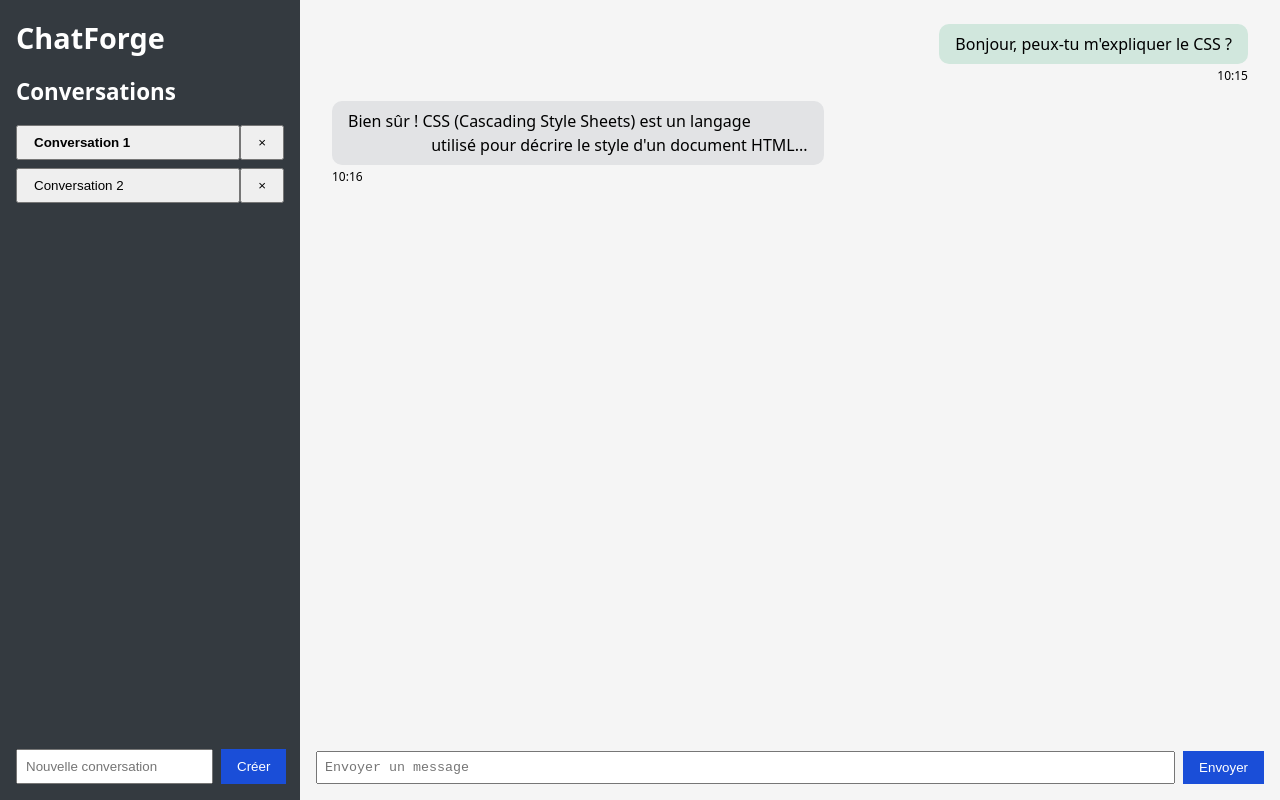
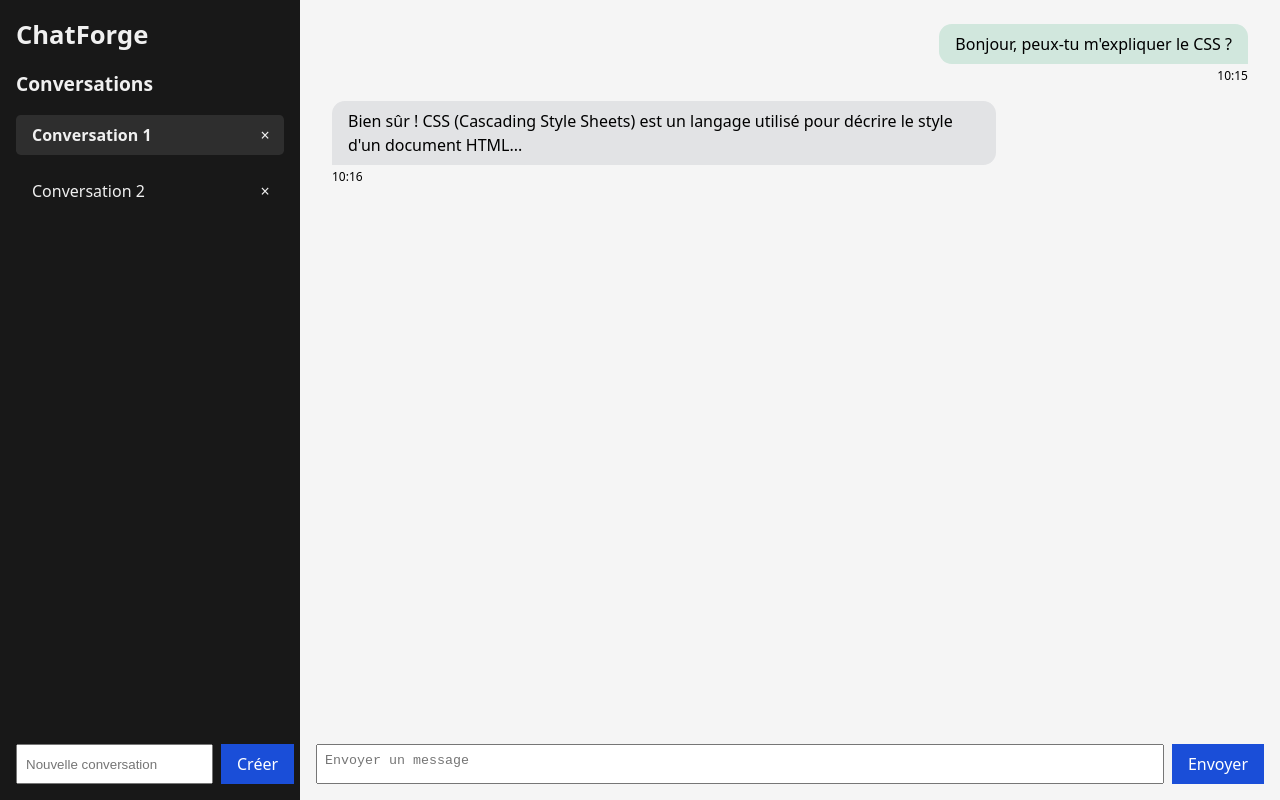
Before and after one commit to FrancoisNovais/ChatForge, a Svelte app: page / in a window 1280 px wide. Built offline with nearby package versions, Linux system fonts and the light colour scheme.

Commit message:
Extraction du composant ConversationItem et amélioration du CSS

```diff
--- a/src/App.svelte
+++ b/src/App.svelte
@@ -1,4 +1,5 @@
 <script>
+    import ConversationItem from "./components/ConversationItem.svelte";
 </script>
 
 <div class="app">
@@ -7,26 +8,9 @@
             <h1 class="sidebar__title">ChatForge</h1>
             <div class="sidebar__conversations">
                 <h2 class="sidebar__conversations-title">Conversations</h2>
-                <div class="sidebar__conversation">
-                    <button
-                        class="sidebar__conversation-button sidebar__conversation-button--selected"
-                    >
-                        Conversation 1
-                    </button>
-                    <button
-                        class="sidebar__conversation-delete"
-                        aria-label="Supprimer">×</button
-                    >
-                </div>
-                <div class="sidebar__conversation">
-                    <button class="sidebar__conversation-button"
-                        >Conversation 2</button
-                    >
-                    <button
-                        class="sidebar__conversation-delete"
-                        aria-label="Supprimer">×</button
-                    >
-                </div>
+
+                <ConversationItem title="Conversation 1" selected={true} />
+                <ConversationItem title="Conversation 2" />
             </div>
         </nav>
         <form class="sidebar__form">
@@ -69,6 +53,13 @@
 </div>
 
 <style>
+    html,
+    body {
+        height: 100%;
+        margin: 0;
+        padding: 0;
+        overflow: hidden;
+    }
     .app {
         display: flex;
         flex-direction: column;
@@ -76,14 +67,13 @@
         width: 100vw;
         overflow: hidden;
         position: relative;
+        height: 100vh;
     }
 
     .app__sidebar {
         background: var(--color-bg-sidebar);
-        color: white;
+        color: var(--color-text-sidebar);
         padding: 1rem;
-        position: relative;
-        z-index: 10;
         flex-shrink: 0;
     }
 
@@ -96,8 +86,6 @@
         display: flex;
         flex-direction: column;
         overflow: hidden;
-        position: relative;
-        z-index: 1;
     }
 
     /* Sidebar */
@@ -108,36 +96,13 @@
     }
 
     .sidebar__title {
-        font-size: 1.8rem;
+        font-size: 1.6rem;
         margin-bottom: 1rem;
     }
 
     .sidebar__conversations-title {
-        font-size: 1.4rem;
+        font-size: 1.2rem;
         margin-bottom: 1rem;
-    }
-
-    .sidebar__conversation {
-        display: flex;
-        justify-content: space-between;
-        align-items: center;
-        margin-bottom: 0.5rem;
-    }
-
-    .sidebar__conversation-button {
-        flex-grow: 1;
-        text-align: left;
-        padding: 0.5rem 1rem;
-        cursor: pointer;
-    }
-
-    .sidebar__conversation-button--selected {
-        font-weight: bold;
-    }
-
-    .sidebar__conversation-delete {
-        padding: 0.5rem 1rem;
-        cursor: pointer;
     }
 
     .sidebar__form {
@@ -187,8 +152,7 @@
 
     .chat__bubble {
         padding: 0.5rem 1rem;
-        border-radius: 10px;
-        white-space: pre-wrap;
+        border-radius: 0.8rem;
     }
 
     .chat__message--user {
@@ -196,6 +160,7 @@
     }
     .chat__message--user .chat__bubble {
         background: var(--color-bg-user);
+        border-bottom-right-radius: 0;
         text-align: right;
     }
     .chat__message--user .chat__date {
@@ -207,6 +172,7 @@
     }
     .chat__message--ai .chat__bubble {
         background: var(--color-bg-assistant);
+        border-bottom-left-radius: 0;
         text-align: left;
     }
     .chat__message--ai .chat__date {
--- a/src/app.css
+++ b/src/app.css
@@ -3,13 +3,21 @@
     --color-bg-button: #1a4ed8;
     --color-bg-button-hover: #123ec0;
     --color-bg-button-active: #0f4ea1;
-    --color-bg-sidebar: #343a40;
+    --color-bg-cancel: #ef4444;
+    --color-bg-cancel-hover: #b91c1c;
+    --color-bg-cancel-active:  #dc2626;
+    --color-bg-sidebar: #181818;
+    --color-bg-sidebar-item-hover: #3a3a3a;
+    --color-bg-sidebar-item-selected: #2e2e2e;
+    --color-bg-sidebar-item-hover: #3a3a3a;
     --color-bg-main: #f5f5f5;
     --color-bg-user: #d1e7dd;
     --color-bg-assistant: #e2e3e5;
 
     --font-sans: system-ui, -apple-system, Segoe UI, Roboto, Ubuntu, Cantarell,
     sans-serif;
+
+    --color-text-sidebar: #f0f0f0;
 }
 
  * {
@@ -26,3 +34,8 @@ body {
     background: var(--bg-main);
     font-family: var(--font-sans);
 }
+
+button{
+    font: inherit;
+    color: inherit;
+}
--- /dev/null
+++ b/src/components/ConversationItem.svelte
@@ -0,0 +1,89 @@
+<script>
+    export let title = "";
+    export let selected = false;
+</script>
+
+<div class="sidebar__conversation">
+    <div
+        class="sidebar__conversation-button-wrapper {selected
+            ? 'sidebar__conversation-button-wrapper--selected'
+            : ''}"
+    >
+        <button
+            class="sidebar__conversation-button {selected
+                ? 'sidebar__conversation-button--selected'
+                : ''}"
+        >
+            {title}
+        </button>
+        <button class="sidebar__conversation-delete" aria-label="Supprimer">
+            ×
+        </button>
+    </div>
+</div>
+
+<style>
+    .sidebar__conversation {
+        display: flex;
+        justify-content: space-between;
+        align-items: center;
+        margin-bottom: 0.5rem;
+    }
+
+    /* Wrapper du bouton + delete */
+    .sidebar__conversation-button-wrapper {
+        display: flex;
+        align-items: center;
+        width: 100%;
+        margin-bottom: 0.5rem;
+        border-radius: 0.3rem;
+        cursor: pointer;
+        transition: background-color 0.2s;
+    }
+
+    /* Fond au survol */
+    .sidebar__conversation-button-wrapper:hover {
+        background-color: var(--color-bg-sidebar-item-hover);
+    }
+
+    /* Fond si sélectionné */
+    .sidebar__conversation-button-wrapper--selected {
+        background-color: var(--color-bg-sidebar-item-selected);
+    }
+
+    /* Le bouton de titre */
+    .sidebar__conversation-button {
+        flex-grow: 1;
+        text-align: left;
+        padding: 0.5rem 1rem;
+        background: none;
+        border: none;
+        color: inherit;
+    }
+
+    /* Titre en gras si sélectionné */
+    .sidebar__conversation-button--selected {
+        font-weight: bold;
+    }
+
+    /* Le bouton de suppression */
+    .sidebar__conversation-delete {
+        padding: 0 0.4rem;
+        background: none;
+        border: none;
+        cursor: pointer;
+        border-radius: 0.2rem;
+        margin-right: 0.5rem;
+        transition: background-color 0.2s;
+    }
+
+    /* Hover */
+    .sidebar__conversation-delete:hover {
+        background: var(--color-bg-cancel-hover);
+    }
+
+    /* Active (clic en cours) */
+    .sidebar__conversation-delete:active {
+        background: var(--color-bg-cancel-active);
+    }
+</style>
```
